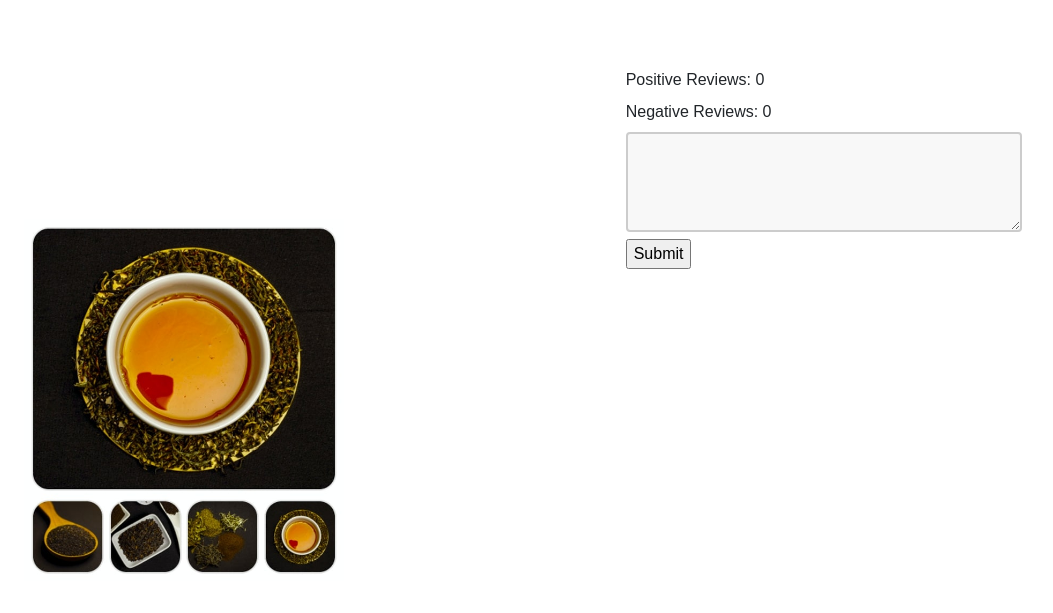
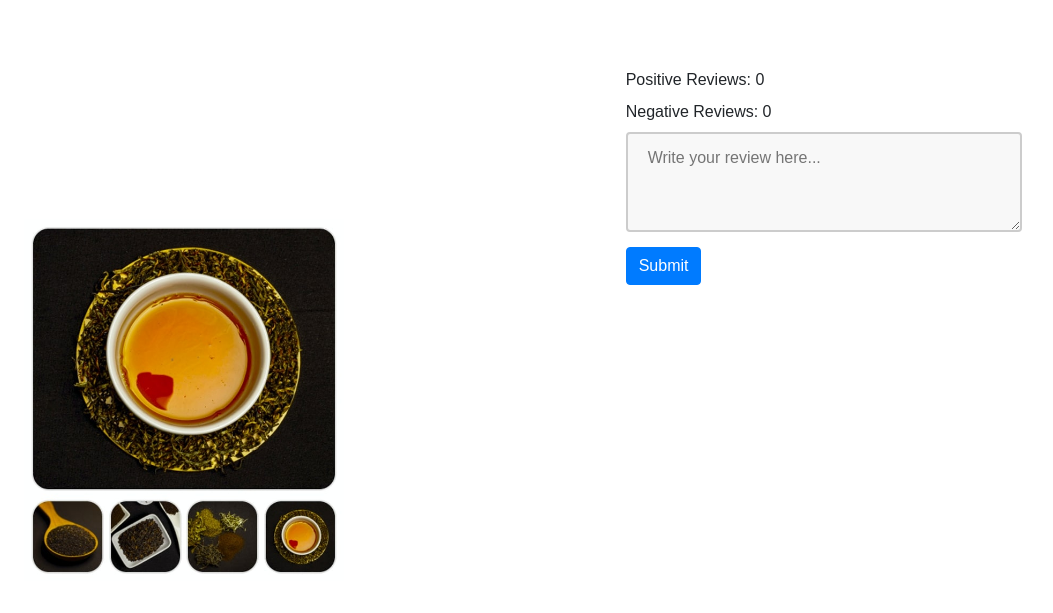
Before and after one commit to kplsampath/Sentiment_Analysis_Project, a Flask app: page / in a window 1280 px wide. Shown: the top 613 px of the page, without its empty margins (136-1189 px from the left). Run offline with Flask 3, Linux system fonts and the light colour scheme; parts of the project's set-up code (start-up, migrations or seed data) failed here and were passed over.

Commit message:
Add files via upload

```diff
--- a/templates/index.html
+++ b/templates/index.html
@@ -4,15 +4,21 @@
     <meta charset="UTF-8">
     <meta http-equiv="X-UA-Compatible" content="IE=edge">
     <meta name="viewport" content="width=device-width, initial-scale=1.0">
-    <Link rel="stylesheet" href="{{url_for('static', filename='css/main.css')}}"></Link>
-    <link rel="stylesheet" href="https://cdn.jsdelivr.net/npm/bootstrap@4.3.1/dist/css/bootstrap.min.css" integrity="sha384-ggOyR0iXCbMQv3Xipma34MD+dH/1fQ784/j6cY/iJTQUOhcWr7x9JvoRxT2MZw1T" crossorigin="anonymous">
-    <title>App</title>
+    <!-- Link to custom CSS -->
+    <link rel="stylesheet" href="{{ url_for('static', filename='css/main.css') }}">
+    <!-- Link to Bootstrap CSS -->
+    <link rel="stylesheet" href="https://cdn.jsdelivr.net/npm/bootstrap@4.3.1/dist/css/bootstrap.min.css"
+          integrity="sha384-ggOyR0iXCbMQv3Xipma34MD+dH/1fQ784/j6cY/iJTQUOhcWr7x9JvoRxT2MZw1T"
+          crossorigin="anonymous">
+    <!-- Favicon -->
+    <link rel="icon" type="image/x-icon" href="{{ url_for('static', filename='favicon.ico') }}">
+    <title>Sentiment Analysis App</title>
 </head>
 <body>
-
     <div class="split left">
         <div class="centered">
-            <img src="../static/products/prod1.jpg" alt="">
+            <!-- Corrected image path using url_for -->
+            <img src="{{ url_for('static', filename='products/prod1.jpg') }}" alt="Product Image">
         </div>
     </div>
 
@@ -20,26 +26,27 @@
         <div class="container mt-5 mb-5">
             <div class="d-flex justify-content-center row">
                 <div class="d-flex flex-column col-md-8">
+                    <!-- Display positive and negative reviews count -->
                     <div>
-                        <label for="">Positive Reviews: {{ data.positive }}</label>
+                        <label>Positive Reviews: {{ data.positive }}</label>
                     </div>
                     <div>
-                        <label for="">Negative Reviews: {{ data.negative }}</label>
+                        <label>Negative Reviews: {{ data.negative }}</label>
                     </div>
+                    <!-- Form for submitting new reviews -->
                     <div>
                         <form method="post">
-                            <textarea name="text"></textarea>
-                            <input type="submit">
+                            <textarea name="text" placeholder="Write your review here..." required></textarea>
+                            <button type="submit" class="btn btn-primary mt-2">Submit</button>
                         </form>
                     </div>
 
+                    <!-- Displaying reviews -->
                     <div class="comment-bottom bg-white p-2 px-4">
                         {% for review in data.reviews %}
                         <hr/>
                         <div>
                             <div class="commented-section mt-2">
-                                <div class="d-flex flex-row align-items-center commented-user">
-                                </div>
                                 <div class="text-nowrap bd-highlight">
                                     <span>{{ review }}</span>
                                 </div>
@@ -53,7 +60,5 @@
             </div>
         </div>
     </div>
-
-
 </body>
 </html>
```
